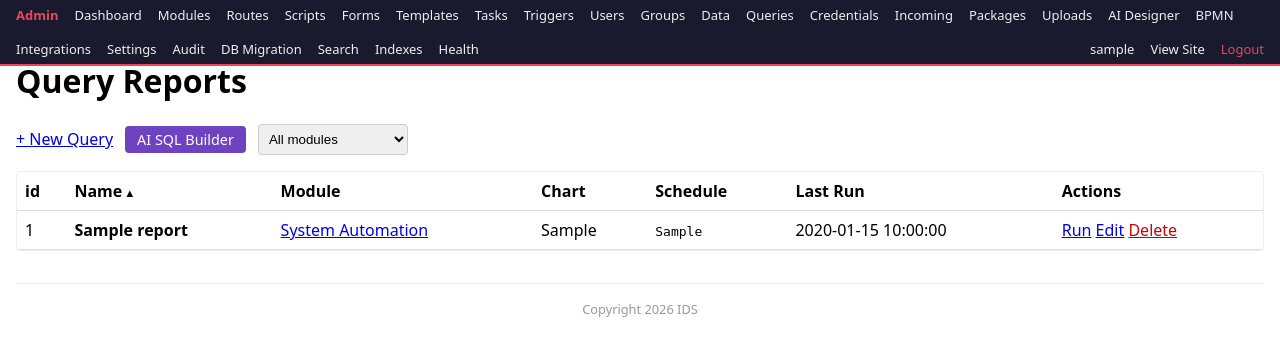
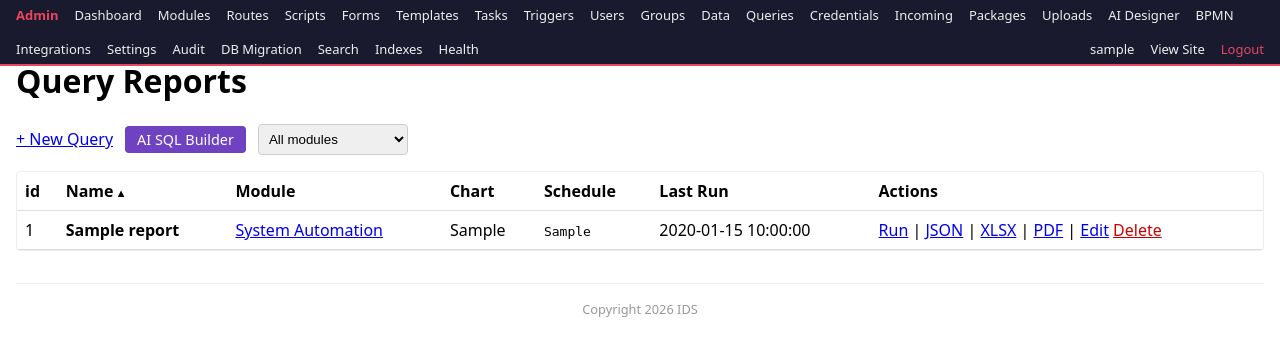
Before and after one commit to Nurb4000/PythonAppFoundry, a Flask app: page /__admin/queries/ in a window 1280 px wide. Shown: the top 356 px of the page. Run offline with Flask 3, Linux system fonts and the light colour scheme; a user stored in the database is signed in; data comes from the database, SQL or seed files in the repository; tables that the repository leaves empty hold one stand-in row (values such as "Sample post").

Commit message:
feat: add export for query reports (JSON, XLSX, PDF)
- Add /__admin/queries/<id>/export route that runs SQL and exports results
- Add export links to query result page (Export JSON/XLSX/PDF buttons)
- Add export links in queries list table actions column

```diff
--- a/app/routes/admin_queries.py
+++ b/app/routes/admin_queries.py
@@ -1,6 +1,7 @@
-from flask import Blueprint, request, redirect, url_for, render_template, flash, jsonify
+from flask import Blueprint, request, redirect, url_for, render_template, flash, jsonify, Response
 from app.services.csrf import csrf_protect
 from app.services.admin_utils import developer_or_admin_required, render_admin
+from app.services.exporters import _export_json, _export_xlsx, _export_pdf
 from app import db
 from app.models import Module, QueryReport
 from app.services.audit import log_audit
@@ -160,6 +161,34 @@ def run_query(id):
     return render_admin('Results: ' + q.name, html)
 
 
+@queries_bp.route('/<int:id>/export')
+@developer_or_admin_required
+def export_query(id):
+    """Export query results in the requested format (json, xlsx, pdf)."""
+    q = QueryReport.query.get_or_404(id)
+    fmt = request.args.get('format', 'json')
+    if fmt not in ('json', 'xlsx', 'pdf'):
+        return Response('Unsupported format', status=400)
+
+    try:
+        result = db.session.execute(db.text(q.sql))
+        if result.returns_rows:
+            columns = list(result.keys())
+            rows = [list(r) for r in result.fetchall()]
+        else:
+            columns = []
+            rows = []
+    except Exception as e:
+        return Response(f'Query error: {e}', status=400)
+
+    if fmt == 'json':
+        return _export_json(q.name, columns, rows, False)
+    elif fmt == 'xlsx':
+        return _export_xlsx(q.name, columns, rows, False)
+    elif fmt == 'pdf':
+        return _export_pdf(q.name, columns, rows, False)
+
+
 @queries_bp.route('/describe_tables')
 @developer_or_admin_required
 def describe_tables_endpoint():
--- a/app/templates/admin/queries/list.html
+++ b/app/templates/admin/queries/list.html
@@ -33,7 +33,10 @@
   <td>{% if q.schedule_cron %}<code>{{ q.schedule_cron }}</code>{% else %}<span style="color:#999;">—</span>{% endif %}</td>
   <td>{{ q.last_run|localtime if q.last_run else '<span style="color:#999;">never</span>'|safe }}</td>
   <td style="white-space:nowrap;">
-    <a href="{{ url_for('admin.queries.run_query', id=q.id) }}">Run</a>
+    <a href="{{ url_for('admin.queries.run_query', id=q.id) }}">Run</a> |
+    <a href="{{ url_for('admin.queries.export_query', id=q.id, format='json') }}">JSON</a> |
+    <a href="{{ url_for('admin.queries.export_query', id=q.id, format='xlsx') }}">XLSX</a> |
+    <a href="{{ url_for('admin.queries.export_query', id=q.id, format='pdf') }}">PDF</a> |
     <a href="{{ url_for('admin.queries.edit_query', id=q.id) }}">Edit</a>
     <form method="POST" action="{{ url_for('admin.queries.delete_query', id=q.id) }}" style="display:inline" onsubmit="return confirm('Delete query &quot;{{ q.name }}&quot;?')">
       <input type="hidden" name="csrf_token" value="{{ csrf_token() }}">
--- a/app/templates/admin/queries/result.html
+++ b/app/templates/admin/queries/result.html
@@ -6,6 +6,11 @@
   <strong>Error:</strong> {{ error }}
 </div>
 {% else %}
+<div style="display:flex;gap:0.5rem;margin-bottom:1rem;flex-wrap:wrap;">
+  <a href="{{ url_for('admin.queries.export_query', id=q.id, format='json') }}" style="padding:4px 12px;background:#6c757d;color:#fff;text-decoration:none;border-radius:4px;font-size:0.85em;">Export JSON</a>
+  <a href="{{ url_for('admin.queries.export_query', id=q.id, format='xlsx') }}" style="padding:4px 12px;background:#6c757d;color:#fff;text-decoration:none;border-radius:4px;font-size:0.85em;">Export Excel</a>
+  <a href="{{ url_for('admin.queries.export_query', id=q.id, format='pdf') }}" style="padding:4px 12px;background:#6c757d;color:#fff;text-decoration:none;border-radius:4px;font-size:0.85em;">Export PDF</a>
+</div>
 {% if chart_type %}
 <div style="max-width:600px;margin:1rem 0;">
   <canvas id="reportChart"></canvas>
```
